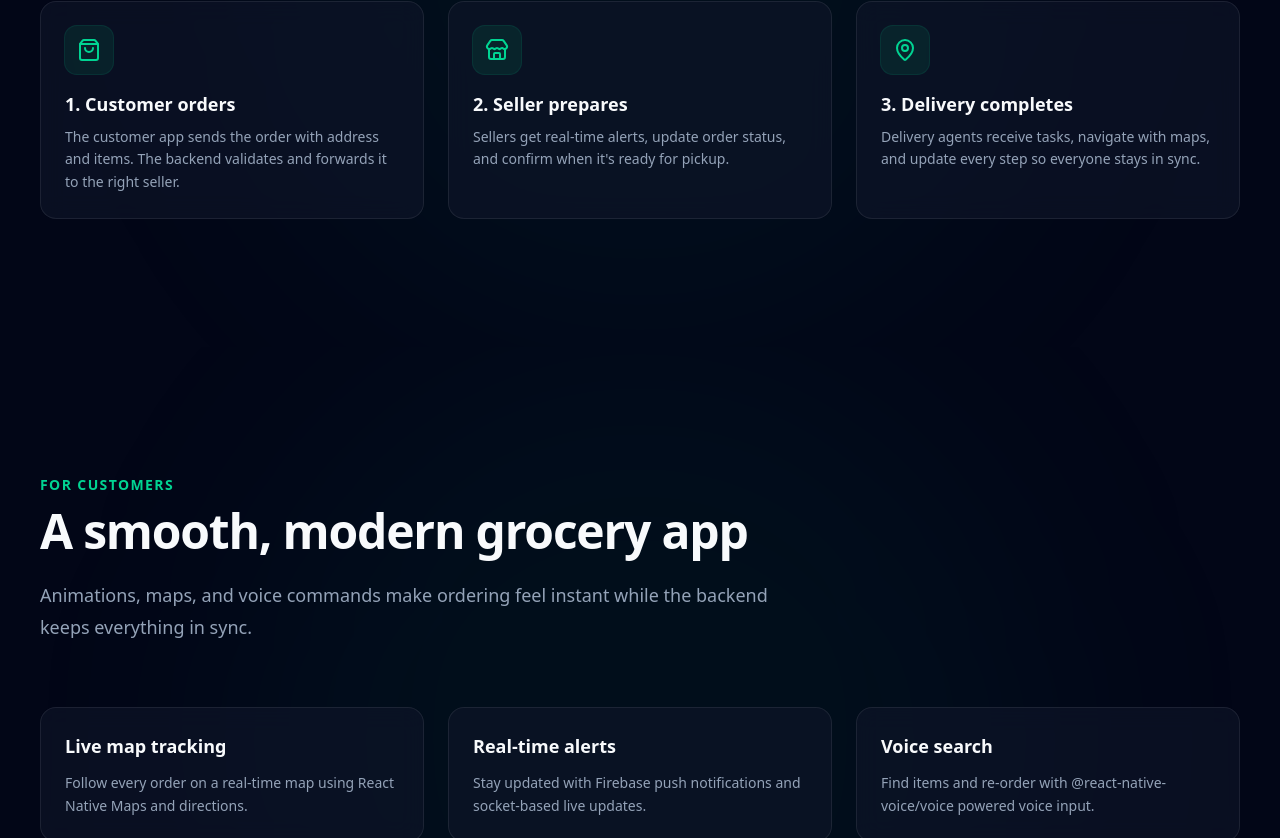
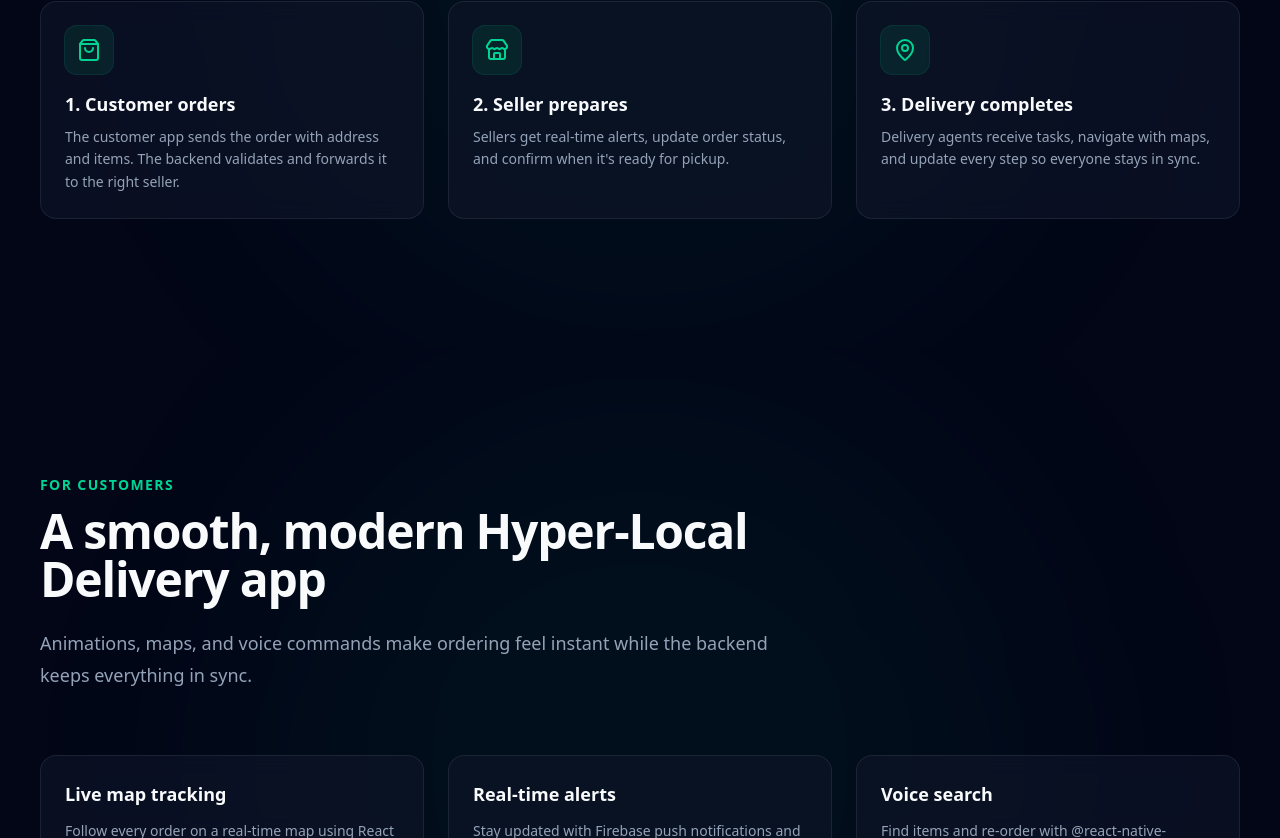
Before and after one commit to testingoat/GoatGoat-Website, a Next.js app: page / in a window 1280 px wide. Shown: the part 1332-2170 px from the top of the page. Built offline with nearby package versions, Linux system fonts and the light colour scheme.

Commit message:
Added Hyper Local delivery Content in the customer section

```diff
--- a/src/components/sections/CustomerSection.tsx
+++ b/src/components/sections/CustomerSection.tsx
@@ -8,7 +8,7 @@ export function CustomerSection() {
         <SectionShell
             id="customers"
             eyebrow="For customers"
-            title="A smooth, modern grocery app"
+            title="A smooth, modern Hyper-Local Delivery app"
             subtitle="Animations, maps, and voice commands make ordering feel instant while the backend keeps everything in sync."
         >
             <FeatureGrid
```
